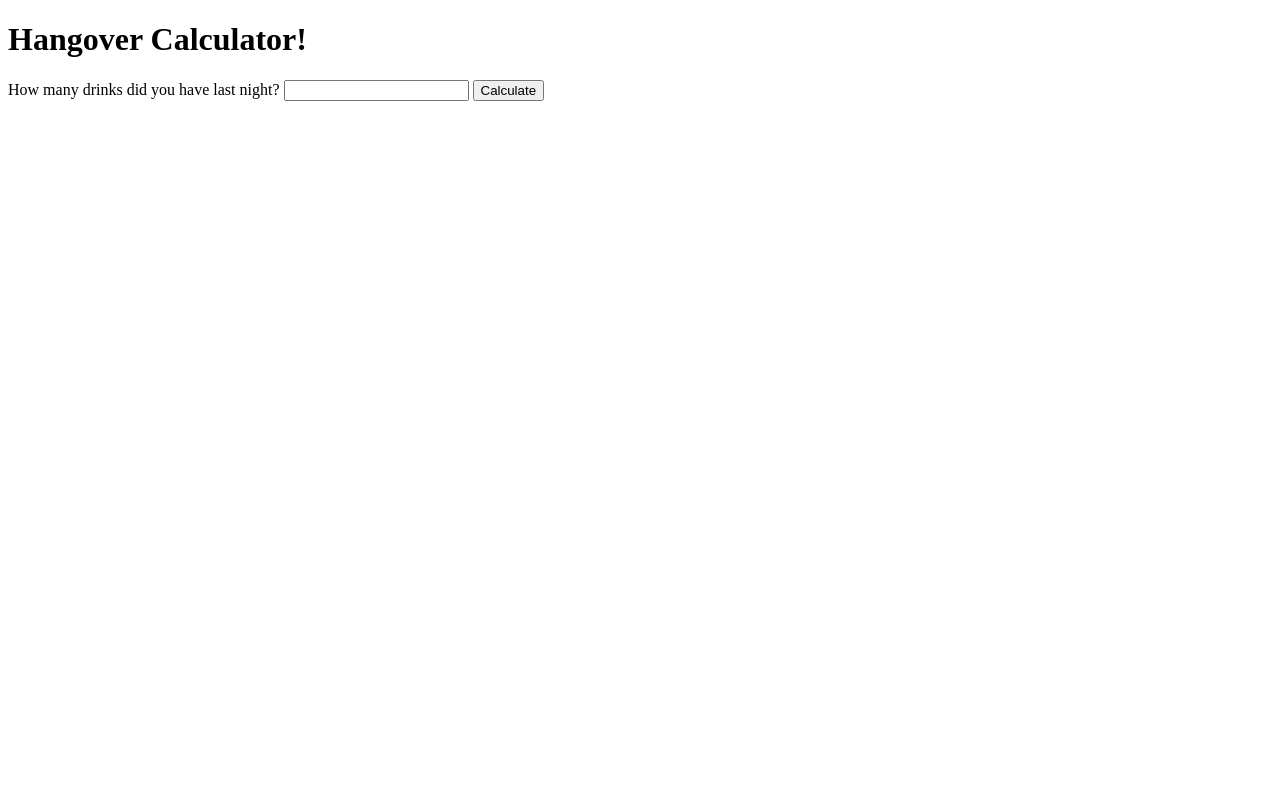
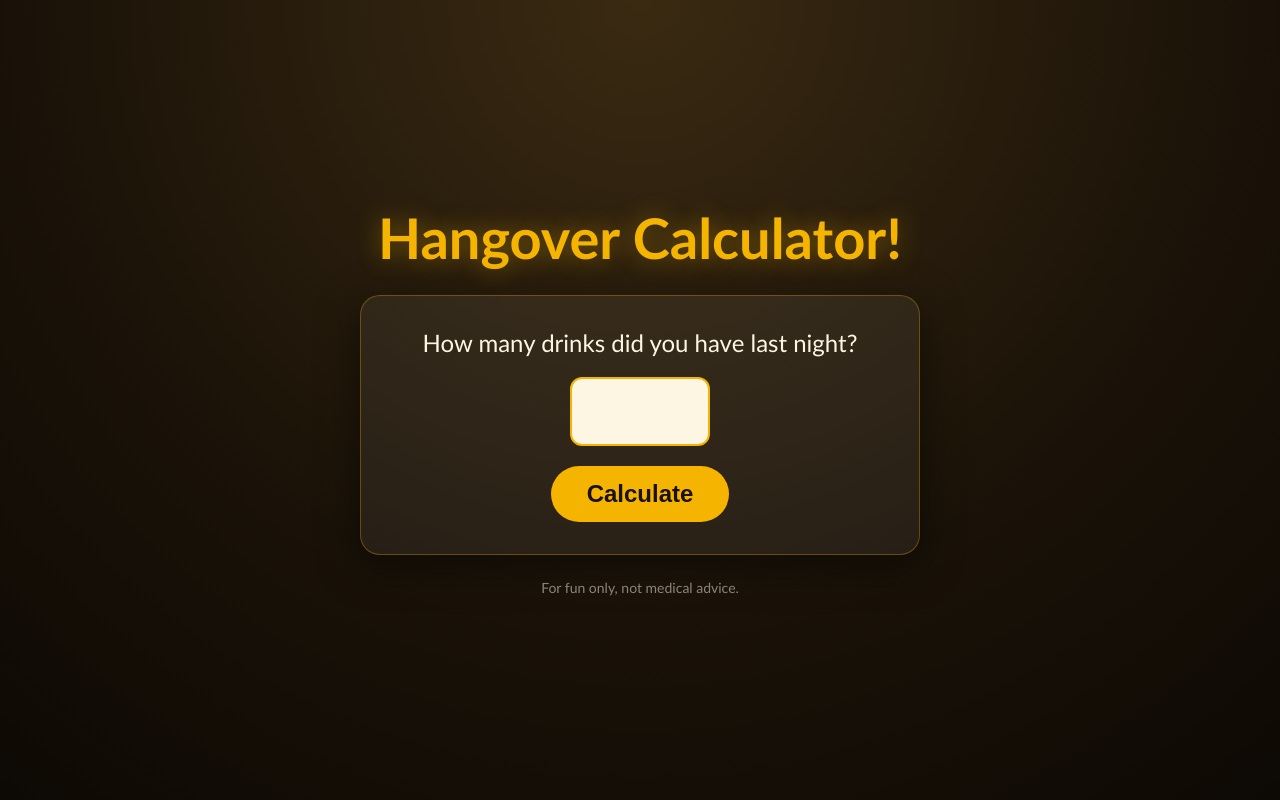
Before and after one commit to mikarvin/hangover_calculator, a Flask app: page / in a window 1280 px wide. Run offline with Flask 3, Linux system fonts and the light colour scheme.

Commit message:
did style.css with help of claude bcz its mainly cosmetic

```diff
--- /dev/null
+++ b/static/style.css
@@ -0,0 +1,129 @@
+* {
+    box-sizing: border-box;
+}
+
+body {
+    margin: 0;
+    min-height: 100vh;
+    display: flex;
+    flex-direction: column;
+    align-items: center;
+    justify-content: center;
+    gap: 24px;
+    padding: 24px;
+    font-family: "Trebuchet MS", system-ui, sans-serif;
+    font-size: 22px;
+    text-align: center;
+    color: #fdf6e3;
+    background: radial-gradient(circle at top, #3a2a12 0%, #1a1208 60%, #0d0904 100%);
+}
+
+h1 {
+    margin: 0;
+    font-size: 56px;
+    color: #f4b400;
+    text-shadow: 0 0 24px rgba(244, 180, 0, 0.45);
+}
+
+h2 {
+    margin: 8px 0 0;
+    color: #f4b400;
+}
+
+/* Cards: the form on the homepage, the list on the result page */
+form,
+ul {
+    width: 100%;
+    max-width: 560px;
+    padding: 32px 40px;
+    background: rgba(255, 255, 255, 0.06);
+    border: 1px solid rgba(244, 180, 0, 0.3);
+    border-radius: 20px;
+    box-shadow: 0 10px 40px rgba(0, 0, 0, 0.5);
+}
+
+form {
+    display: flex;
+    flex-direction: column;
+    align-items: center;
+    gap: 20px;
+}
+
+label {
+    font-size: 24px;
+}
+
+input {
+    width: 140px;
+    padding: 10px;
+    font-size: 40px;
+    font-weight: bold;
+    text-align: center;
+    color: #1a1208;
+    background: #fdf6e3;
+    border: 2px solid #f4b400;
+    border-radius: 12px;
+}
+
+button {
+    padding: 14px 36px;
+    font-size: 24px;
+    font-weight: bold;
+    color: #1a1208;
+    background: #f4b400;
+    border: none;
+    border-radius: 999px;
+    cursor: pointer;
+    transition: transform 0.15s, box-shadow 0.15s;
+}
+
+button:hover {
+    transform: scale(1.06);
+    box-shadow: 0 0 24px rgba(244, 180, 0, 0.6);
+}
+
+/* The verdict on the result page */
+p {
+    margin: 0;
+    font-size: 36px;
+    font-weight: bold;
+    font-style: italic;
+}
+
+ul {
+    list-style: none;
+    margin: 0;
+}
+
+li {
+    padding: 12px 0;
+    border-bottom: 1px dashed rgba(244, 180, 0, 0.25);
+}
+
+li:last-child {
+    border-bottom: none;
+}
+
+li::before {
+    content: "🍺 ";
+}
+
+a {
+    padding: 10px 28px;
+    font-weight: bold;
+    color: #f4b400;
+    text-decoration: none;
+    border: 2px solid #f4b400;
+    border-radius: 999px;
+    transition: background 0.15s, color 0.15s;
+}
+
+a:hover {
+    background: #f4b400;
+    color: #1a1208;
+}
+
+footer {
+    font-size: 14px;
+    opacity: 0.5;
+}
--- a/templates/index.html
+++ b/templates/index.html
@@ -1,6 +1,7 @@
 <!DOCTYPE html>
 <html>
 <head>
+    <link rel="stylesheet" href="{{ url_for('static', filename='style.css') }}">
     <title>Hangover Calculator</title>
 </head>
 <body>
@@ -11,5 +12,6 @@
         <input type="number" name="drinks" min="0" required>
         <button type="submit">Calculate</button>
     </form>
+<footer>For fun only, not medical advice.</footer>
 </body>
 </html>
--- a/templates/result.html
+++ b/templates/result.html
@@ -1,6 +1,7 @@
 <!DOCTYPE html>
 <html>
 <head>
+    <link rel="stylesheet" href="{{ url_for('static', filename='style.css') }}">
     <title>Your Verdict</title>
 </head>
 <body>
@@ -16,5 +17,6 @@
     </ul>
 
     <a href="/">Try again</a>
+<footer>For fun only, not medical advice.</footer>
 </body>
 </html>
```
